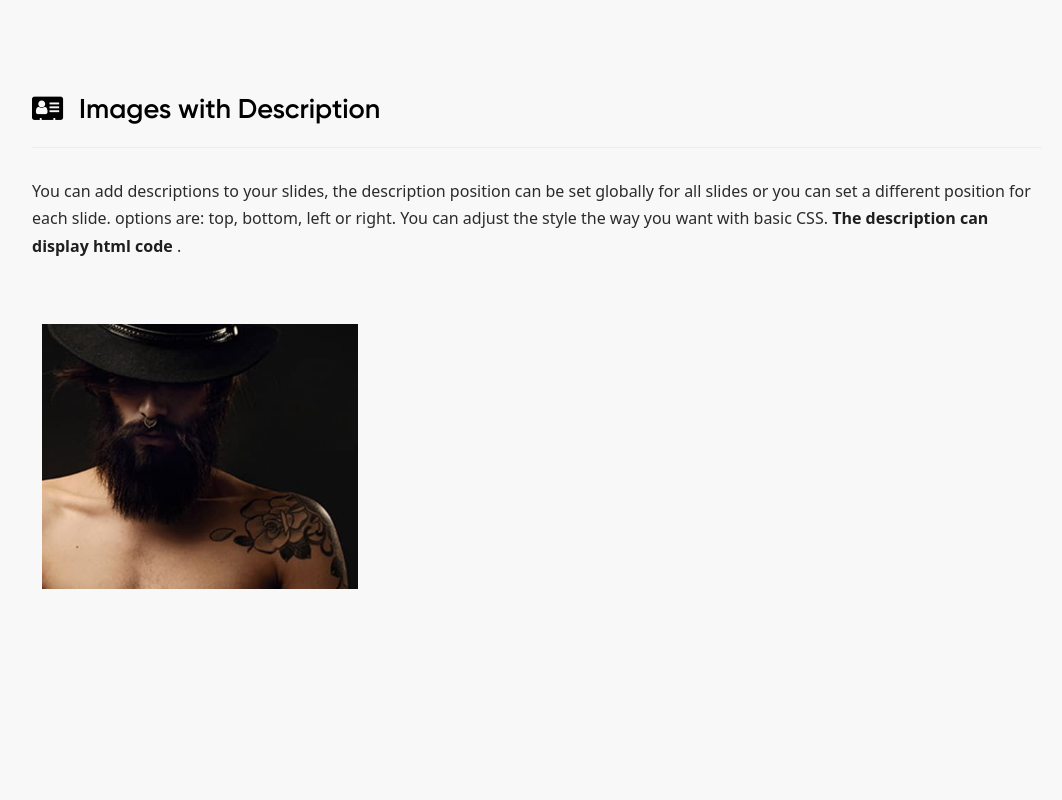
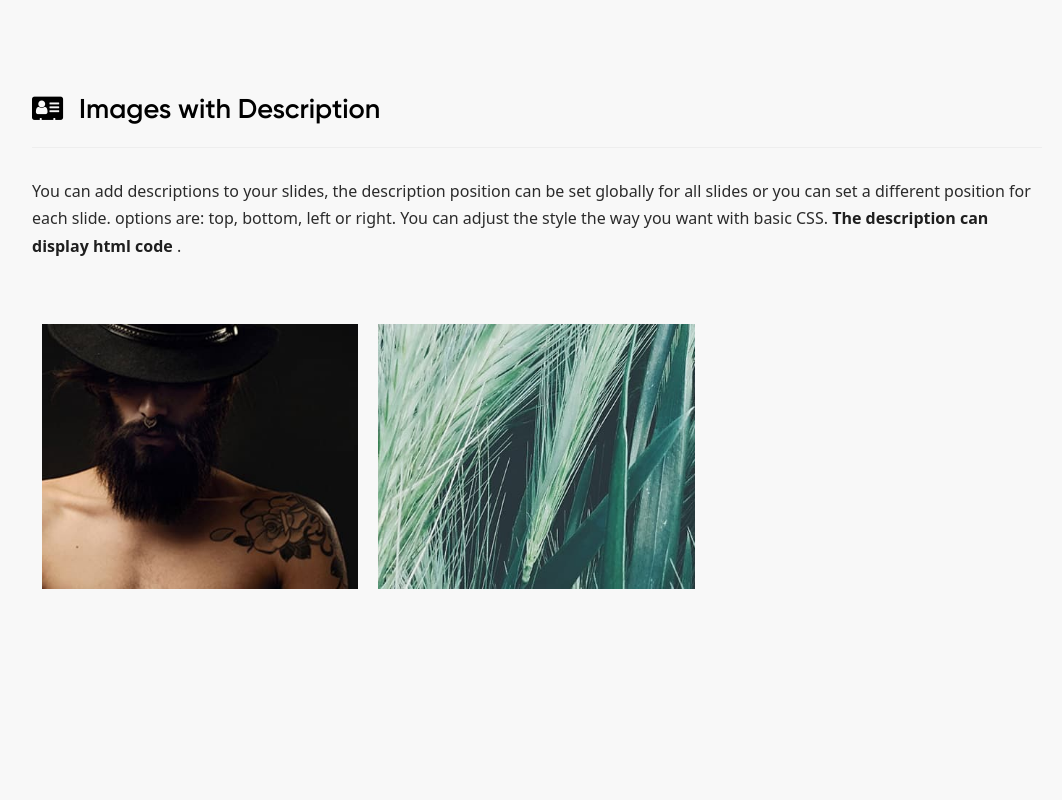
Before and after one commit to frankshugarts/FullLightbox, a website: page index.html in a window 1280 px wide. Shown: the top 800 px of the page, without its empty margins (103-1165 px from the left). Drawn offline with nearby package versions, Linux system fonts and the light colour scheme.

Commit message:
Update index.html

```diff
--- a/index.html
+++ b/index.html
@@ -58,6 +58,16 @@
                                         data-glightbox='title:Description Bottom; description: You can set the position of the description &lt;a href="http://google.com"&gt;with a link to Google&lt;/a&gt;'
                                     >
                                         <img src="demo/img/small/gm7.jpg" alt="image" />
+                                    </a>
+                                </div>
+                            </li>
+                            <li class="box">
+                                <div class="inner">
+                                    <a
+                                        href="https://www.google.com/maps/embed?pb=!1m18!1m12!1m3!1d12085.977306439116!2d-73.96648875371474!3d40.77314541916876!2m3!1f0!2f0!3f0!3m2!1i1024!2i768!4f13.1!3m3!1m2!1s0x89c258bf08488f6b%3A0x618706a9142daa0d!2sUpper+East+Side%2C+Nueva+York%2C+EE.+UU.!5e0!3m2!1ses-419!2smx!4v1511830027642"
+                                        class="glightbox4"
+                                    >
+                                        <img src="demo/img/small/gm15.jpg" alt="image" />
                                     </a>
                                 </div>
                             </li>
```
